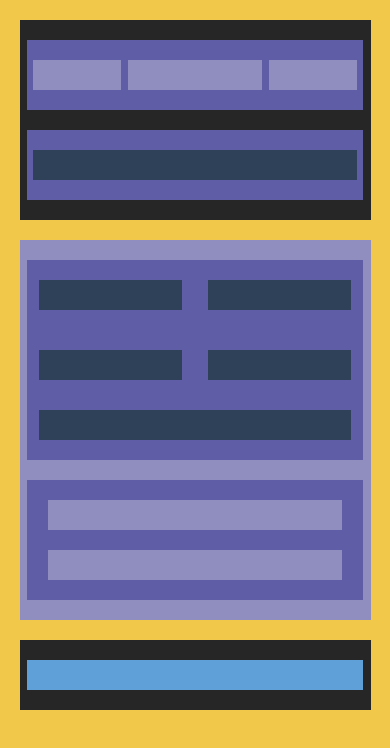
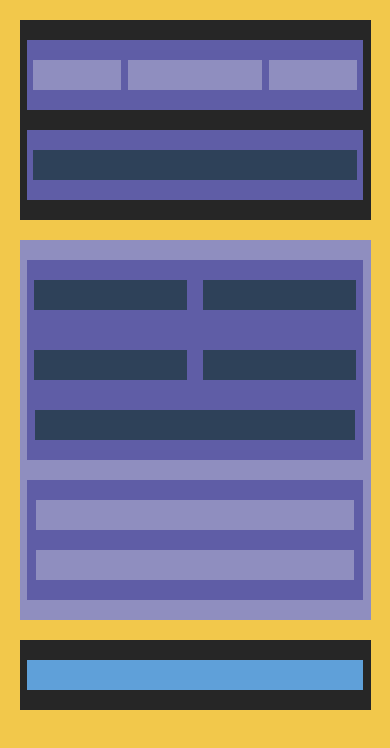
Before and after one commit to Jaranag/s1_htmlcss, a plain HTML site: page Nivell1/Exercici02/index.html in a window 390 px wide. Drawn offline with Linux system fonts and the light colour scheme.

Commit message:
Exercici02 final ajustos

```diff
--- a/Nivell1/Exercici02/styles.css
+++ b/Nivell1/Exercici02/styles.css
@@ -190,9 +190,38 @@ section{
         width: 96%;
     }
 
+    #s2-b1-line1{
+        width: 45.5%;
+    }
+
+    #s2-b1-line2{
+        width: 45.5%;
+    }
+
+    #s2-b1-line3{
+        width: 45.5%;
+    }
+
+    #s2-b1-line4{
+        width: 45.5%;
+    }
+
+    #s2-b1-line5{
+        width: 95%;
+    }
+
+
     .box4 {
         width: 96%;
         margin-top: 20px;
         height: auto;
     }
+
+    #s2-b2-line1 {
+        width: 94.5%;
+    }
+    #s2-b2-line2 {
+        width: 94.5%;
+    }
+
 }
```
